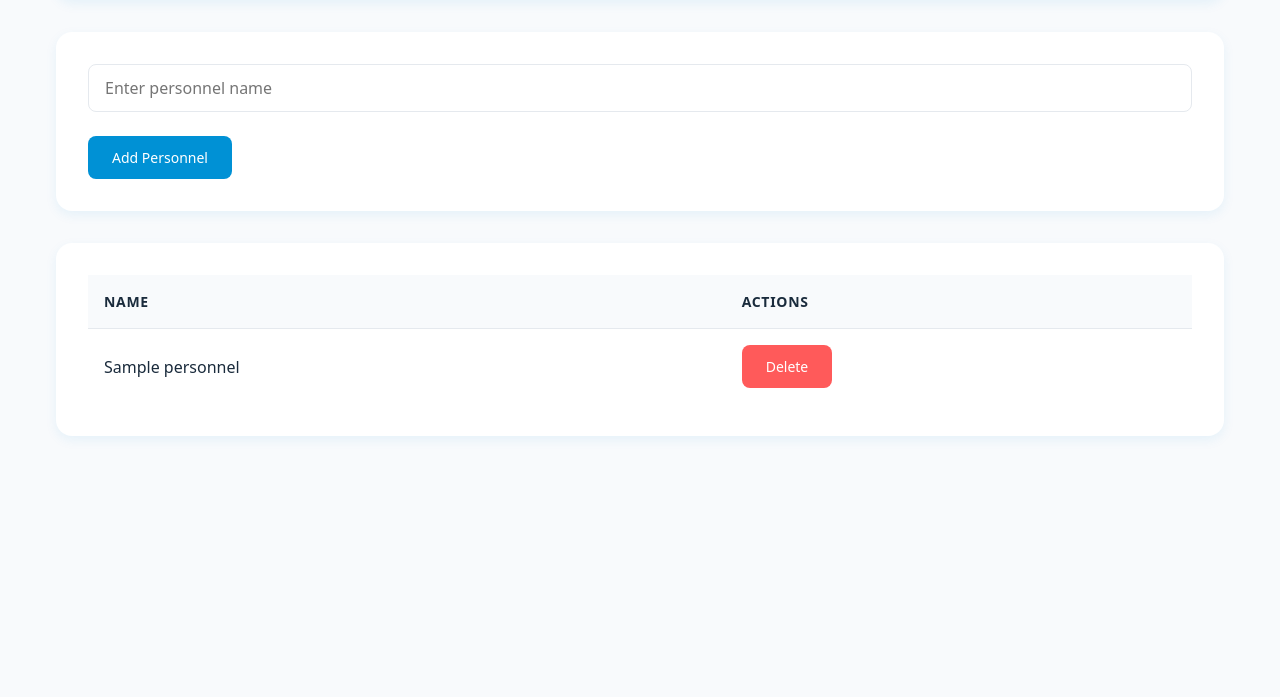
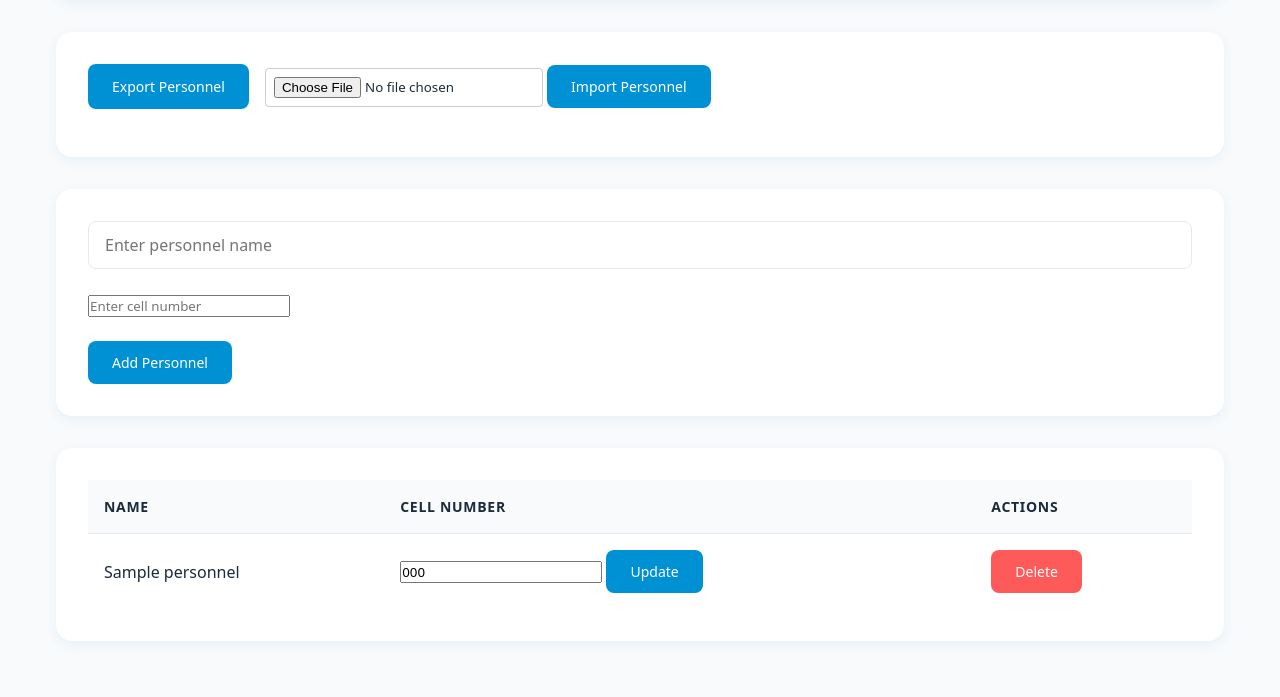
Before and after one commit to Jurgens92/IncidentReport, a Flask app: page /admin/personnel in a window 1280 px wide. Shown: the part 133-830 px from the top of the page. Before the commit the page ends 571 px from the top, so only its background shows below. Run offline with Flask 3, Linux system fonts and the light colour scheme; a user stored in the database is signed in; tables that the repository leaves empty hold one stand-in row (values such as "Sample post").

Commit message:
Features update

```diff
--- a/app/routes.py
+++ b/app/routes.py
@@ -1,8 +1,12 @@
-from flask import render_template, redirect, url_for, flash, request
+from flask import render_template, redirect, url_for, flash, request, send_file, make_response
 from flask_login import login_user, logout_user, login_required, current_user
 from app import app, db
-from app.models import User, Incident, Personnel, IncidentType, EmailSettings
+from app.models import User, Incident, Personnel, IncidentType, EmailSettings, LoginLog
 from app.email_utils import send_incident_email
+import csv
+from io import StringIO
+from werkzeug.utils import secure_filename
+
 
 @app.route('/', methods=['GET', 'POST'])
 @app.route('/login', methods=['GET', 'POST'])
@@ -12,8 +16,22 @@
 
     if request.method == 'POST':
         user = User.query.filter_by(username=request.form['username']).first()
+        success = False
+
         if user and user.check_password(request.form['password']):
             login_user(user)
+            success = True
+
+        # Log the login attempt
+        log_entry = LoginLog(
+            username=request.form.get('username', ''),
+            success=success,
+            ip_address=request.remote_addr
+        )
+        db.session.add(log_entry)
+        db.session.commit()
+
+        if success:
             return redirect(url_for('dashboard'))
         flash('Invalid username or password')
     return render_template('login.html')
@@ -26,8 +44,7 @@
 @app.route('/dashboard')
 @login_required
 def dashboard():
-    # This will eagerly load the related incident_type and reporter data
-    incidents = Incident.query.join(IncidentType).join(Personnel).all()
+    incidents = Incident.query.join(IncidentType, isouter=True).join(Personnel, isouter=True).all()
     return render_template('dashboard.html', incidents=incidents)
 
 @app.route('/report_incident', methods=['GET', 'POST'])
@@ -37,8 +54,13 @@
     incident_types = IncidentType.query.all()
 
     if request.method == 'POST':
+        incident_type = IncidentType.query.get(request.form['type_id'])
+        reporter = Personnel.query.get(request.form['personnel_id'])
+
         incident = Incident(
             type_id=request.form['type_id'],
+            type_name=incident_type.name,  # Store the type name
+            reporter_name=reporter.name,    # Store the reporter name
             description=request.form['description'],
             user_id=current_user.id,
             personnel_id=request.form['personnel_id']
@@ -65,11 +87,20 @@
     if request.method == 'POST':
         if 'add_personnel' in request.form:
             name = request.form['name']
+            cell_number = request.form['cell_number']
             if name:
-                personnel = Personnel(name=name)
+                personnel = Personnel(name=name, cell_number=cell_number)
                 db.session.add(personnel)
                 db.session.commit()
                 flash('Personnel added successfully')
+        elif 'update_cell' in request.form:
+            personnel_id = request.form['personnel_id']
+            cell_number = request.form['cell_number']
+            personnel = Personnel.query.get(personnel_id)
+            if personnel:
+                personnel.cell_number = cell_number
+                db.session.commit()
+                flash('Contact information updated successfully')
         elif 'delete_personnel' in request.form:
             personnel_id = request.form['personnel_id']
             personnel = Personnel.query.get(personnel_id)
@@ -212,3 +243,140 @@
         flash(f'Password updated for user {user.username}')
 
     return redirect(url_for('manage_users'))
+
+@app.route('/admin/export_personnel')
+@login_required
+def export_personnel():
+    if not current_user.is_admin:
+        flash('Admin access required')
+        return redirect(url_for('dashboard'))
+
+    si = StringIO()
+    writer = csv.writer(si)
+    writer.writerow(['name', 'cell_number'])  # Updated header
+
+    personnel = Personnel.query.all()
+    for person in personnel:
+        writer.writerow([person.name, person.cell_number or ''])
+
+    output = make_response(si.getvalue())
+    output.headers["Content-Disposition"] = "attachment; filename=personnel.csv"
+    output.headers["Content-type"] = "text/csv"
+    return output
+
+@app.route('/admin/export_incident_types')
+@login_required
+def export_incident_types():
+    if not current_user.is_admin:
+        flash('Admin access required')
+        return redirect(url_for('dashboard'))
+
+    # Create CSV in memory
+    si = StringIO()
+    writer = csv.writer(si)
+    writer.writerow(['name', 'email_to'])  # Header
+
+    types = IncidentType.query.all()
+    for type in types:
+        writer.writerow([type.name, type.email_to])
+
+    output = make_response(si.getvalue())
+    output.headers["Content-Disposition"] = "attachment; filename=incident_types.csv"
+    output.headers["Content-type"] = "text/csv"
+    return output
+
+# Import routes
+@app.route('/admin/import_personnel', methods=['POST'])
+@login_required
+def import_personnel():
+    if not current_user.is_admin:
+        flash('Admin access required')
+        return redirect(url_for('dashboard'))
+
+    if 'file' not in request.files:
+        flash('No file provided')
+        return redirect(url_for('manage_personnel'))
+
+    file = request.files['file']
+    if file.filename == '':
+        flash('No file selected')
+        return redirect(url_for('manage_personnel'))
+
+    if not file.filename.endswith('.csv'):
+        flash('Only CSV files are allowed')
+        return redirect(url_for('manage_personnel'))
+
+    try:
+        stream = StringIO(file.stream.read().decode("UTF8"), newline=None)
+        csv_input = csv.reader(stream)
+        next(csv_input)  # Skip header row
+
+        for row in csv_input:
+            if len(row) >= 2:  # Check if row has both name and cell number
+                name = row[0].strip()
+                cell_number = row[1].strip() if len(row) > 1 else ''
+                if name and not Personnel.query.filter_by(name=name).first():
+                    person = Personnel(name=name, cell_number=cell_number)
+                    db.session.add(person)
+
+        db.session.commit()
+        flash('Personnel imported successfully')
+    except Exception as e:
+        flash(f'Error importing file: {str(e)}')
+
+    return redirect(url_for('manage_personnel'))
+
+@app.route('/admin/import_incident_types', methods=['POST'])
+@login_required
+def import_incident_types():
+    if not current_user.is_admin:
+        flash('Admin access required')
+        return redirect(url_for('dashboard'))
+
+    if 'file' not in request.files:
+        flash('No file provided')
+        return redirect(url_for('manage_incident_types'))
+
+    file = request.files['file']
+    if file.filename == '':
+        flash('No file selected')
+        return redirect(url_for('manage_incident_types'))
+
+    if not file.filename.endswith('.csv'):
+        flash('Only CSV files are allowed')
+        return redirect(url_for('manage_incident_types'))
+
+    try:
+        # Read CSV file
+        stream = StringIO(file.stream.read().decode("UTF8"), newline=None)
+        csv_input = csv.reader(stream)
+        next(csv_input)  # Skip header row
+
+        for row in csv_input:
+            if len(row) >= 2:  # Check if row has name and email
+                name = row[0].strip()
+                email_to = row[1].strip()
+                if name and not IncidentType.query.filter_by(name=name).first():
+                    incident_type = IncidentType(name=name, email_to=email_to)
+                    db.session.add(incident_type)
+
+        db.session.commit()
+        flash('Incident types imported successfully')
+    except Exception as e:
+        flash(f'Error importing file: {str(e)}')
+
+    return redirect(url_for('manage_incident_types'))
+
+@app.route('/admin/login_logs')
+@login_required
+def login_logs():
+    if not current_user.is_admin:
+        flash('Admin access required')
+        return redirect(url_for('dashboard'))
+
+    # Get logs with pagination
+    page = request.args.get('page', 1, type=int)
+    logs = LoginLog.query.order_by(LoginLog.timestamp.desc()).paginate(
+        page=page, per_page=50, error_out=False)
+
+    return render_template('admin/login_logs.html', logs=logs)
--- a/app/static/css/style.css
+++ b/app/static/css/style.css
@@ -427,3 +427,47 @@
     color: var(--text-secondary);
     margin-bottom: 1.5rem;
 }
+
+.import-export-controls {
+    display: flex;
+    gap: 1rem;
+    align-items: center;
+    margin-bottom: 1rem;
+}
+
+.import-export-controls input[type="file"] {
+    padding: 0.5rem;
+    border: 1px solid #ccc;
+    border-radius: 4px;
+}
+
+.badge {
+    padding: 0.25rem 0.5rem;
+    border-radius: 4px;
+    font-size: 0.875rem;
+}
+
+.badge-success {
+    background-color: #10B981;
+    color: white;
+}
+
+.badge-failure {
+    background-color: #EF4444;
+    color: white;
+}
+
+.pagination {
+    display: flex;
+    justify-content: center;
+    align-items: center;
+    gap: 1rem;
+    margin-top: 1rem;
+    padding: 1rem;
+}
+
+.current-page {
+    padding: 0.5rem 1rem;
+    background-color: #f3f4f6;
+    border-radius: 4px;
+}
--- a/app/templates/admin/personnel.html
+++ b/app/templates/admin/personnel.html
@@ -12,9 +12,22 @@
         </div>
 
         <div class="content-box">
+            <div class="import-export-controls">
+                <a href="{{ url_for('export_personnel') }}" class="button primary">Export Personnel</a>
+                <form method="POST" action="{{ url_for('import_personnel') }}" enctype="multipart/form-data" style="display: inline;">
+                    <input type="file" name="file" accept=".csv" required>
+                    <button type="submit" class="button primary">Import Personnel</button>
+                </form>
+            </div>
+        </div>
+
+        <div class="content-box">
             <form method="POST">
                 <div class="form-group">
                     <input type="text" name="name" placeholder="Enter personnel name" required>
+                </div>
+                <div class="form-group">
+                    <input type="tel" name="cell_number" placeholder="Enter cell number">
                 </div>
                 <button type="submit" name="add_personnel" class="button primary">Add Personnel</button>
             </form>
@@ -25,6 +38,7 @@
                 <thead>
                     <tr>
                         <th>Name</th>
+                        <th>Cell Number</th>
                         <th>Actions</th>
                     </tr>
                 </thead>
@@ -32,6 +46,13 @@
                     {% for person in personnel %}
                     <tr>
                         <td>{{ person.name }}</td>
+                        <td>
+                            <form method="POST" style="display: inline;">
+                                <input type="hidden" name="personnel_id" value="{{ person.id }}">
+                                <input type="tel" name="cell_number" value="{{ person.cell_number or '' }}" placeholder="Enter cell number">
+                                <button type="submit" name="update_cell" class="button primary">Update</button>
+                            </form>
+                        </td>
                         <td>
                             <form method="POST" style="display: inline;">
                                 <input type="hidden" name="personnel_id" value="{{ person.id }}">
--- a/app/templates/dashboard.html
+++ b/app/templates/dashboard.html
@@ -17,6 +17,7 @@
                 <a href="{{ url_for('manage_incident_types') }}" class="button primary">Manage Incident Types</a>
                 <a href="{{ url_for('manage_email_settings') }}" class="button primary">Email Settings</a>
                 <a href="{{ url_for('change_password') }}" class="button primary">Change Password</a>
+                <a href="{{ url_for('login_logs') }}" class="button primary">View Login Logs</a>
                 {% endif %}
                 <a href="{{ url_for('report_incident') }}" class="button primary">Report Incident</a>
                 <a href="{{ url_for('logout') }}" class="button danger">Logout</a>
@@ -37,8 +38,8 @@
                     {% for incident in incidents %}
                     <tr>
                         <td>{{ incident.timestamp.strftime('%Y-%m-%d %H:%M') }}</td>
-                        <td>{{ incident.reporter.name }}</td>
-                        <td>{{ incident.incident_type.name }}</td>
+                        <td>{{ incident.reporter_name }}</td>
+                        <td>{{ incident.type_name }}</td>
                         <td>{{ incident.description }}</td>
                     </tr>
                     {% endfor %}
--- a/reset_db.py
+++ b/reset_db.py
@@ -1,6 +1,7 @@
 from app import app, db
-from app.models import User, Personnel, IncidentType
+from app.models import User, Personnel, IncidentType, EmailSettings, LoginLog
 from app.models import EmailSettings
+
 
 # Create an application context
 with app.app_context():
```
Also changed, not shown: app/models.py (+18 -6 lines), app/templates/admin/incident_types.html (+10 -0 lines), app/templates/admin/login_logs.html (added, +57 -0 lines).
